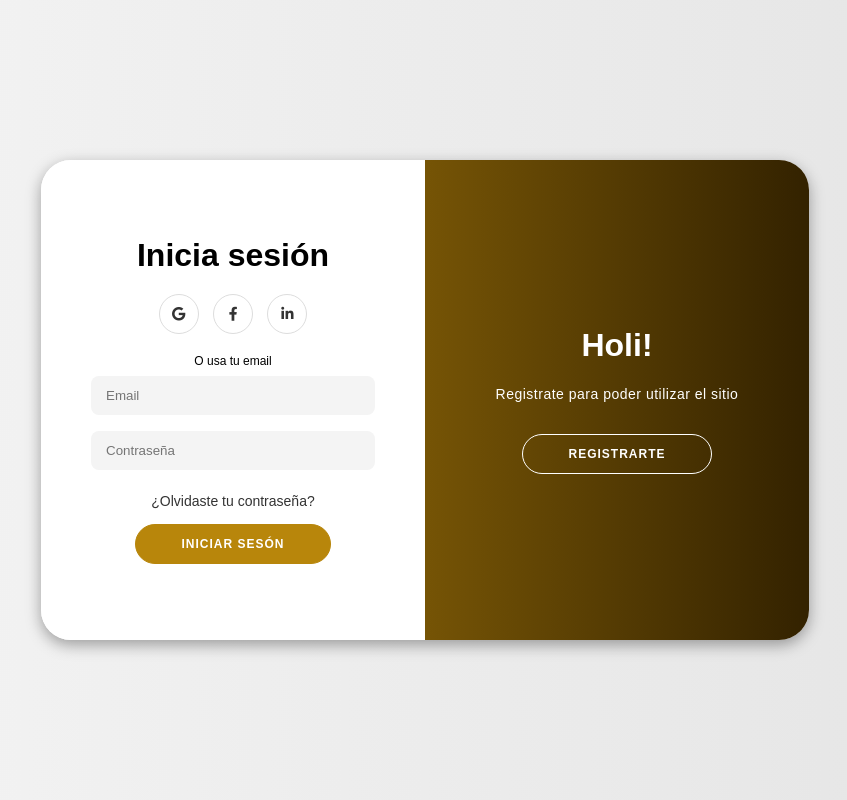
After one commit to JorgeMRs/Mark_Tec_Caffe, a PHP site: page /public/login.html in a window 1280 px wide. The commit adds this page. Shown: the whole page, without its empty margins (215-1062 px from the left). Run offline with PHP 8.4, Linux system fonts and the light colour scheme.

Commit message:
Cambios homepage, login y contacto

```diff
--- a/public/contactos.html
+++ b/public/contactos.html
@@ -23,7 +23,7 @@
             <nav>
                 <div class="menu-toggle">&#9776;</div>
                 <ul>
-                    <li><a href="index.html">Inicio</a></li>
+                    <li><a href="../index.html">Inicio</a></li>
                     <li><a href="#">Productos</a></li>
                     <li><a href="#">Ofertas</a></li>
                     <li><a href="#">Reservas</a></li>
--- a/public/local.html
+++ b/public/local.html
@@ -27,7 +27,7 @@
                 <div class="menu-toggle">&#9776;</div>
                 <nav>
                     <ul>
-                        <li><a href="index.html">Inicio</a></li>
+                        <li><a href="/index.html">Inicio</a></li>
                         <li><a href="#">Productos</a></li>
                         <li><a href="#">Ofertas</a></li>
                         <li><a href="#">Reservas</a></li>
--- /dev/null
+++ b/public/login.html
@@ -0,0 +1,59 @@
+<!DOCTYPE html>
+<html lang="en">
+<head>
+    <meta charset="UTF-8">
+    <meta name="viewport" content="width=device-width, initial-scale=1.0">
+    <link rel="stylesheet" href="https://cdnjs.cloudflare.com/ajax/libs/font-awesome/6.4.2/css/all.min.css">
+    <link rel="stylesheet" href="assets/css/login.css">
+    <title>Login</title>
+</head>
+<body>
+<div class="container" id="container">
+    <div class="form-container sign-up-container">
+        <form action="#">
+            <h1>Registrarte</h1>
+            <div class="social-container">
+                <a href="#" class="social"><i class="fab fa-google"></i></a>
+                <a href="#" class="social"><i class="fab fa-facebook-f"></i></a>
+                <a href="#" class="social"><i class="fab fa-linkedin-in"></i></a>
+            </div>
+            <span>O usa tu email para registrarte</span>
+            <input type="text" placeholder="Nombre">
+            <input type="email" placeholder="Email">
+            <input type="password" placeholder="Contraseña">
+            <button>Iniciar sesión</button>
+        </form>
+    </div>
+    <div class="form-container sign-in-container">
+        <form action="#">
+            <h1>Inicia sesión</h1>
+            <div class="social-container">
+                <a href="#" class="social"><i class="fab fa-google"></i></a>
+                <a href="#" class="social"><i class="fab fa-facebook-f"></i></a>
+                <a href="#" class="social"><i class="fab fa-linkedin-in"></i></a>
+            </div>
+            <span>O usa tu email</span>
+            <input type="email" placeholder="Email">
+            <input type="password" placeholder="Contraseña">
+            <a href="#">¿Olvidaste tu contraseña?</a>
+            <button>Iniciar sesón</button>
+        </form>
+    </div>
+    <div class="overlay-container">
+        <div class="overlay">
+            <div class="overlay-panel overlay-left">
+                <h1>Bienvenido</h1>
+                <p>Ingresa sus datos para poder utilizar el sitio</p>
+                <button class="ghost" id="signIn">Iniciar sesión</button>
+            </div>
+            <div class="overlay-panel overlay-right">
+                <h1>Holi!</h1>
+                <p>Registrate para poder utilizar el sitio</p>
+                <button class="ghost" id="signUp">Registrarte</button>
+            </div>
+        </div>
+    </div>
+</div>
+<script src="/public/assets/js/login.js"></script>
+</body>
+</html>
```
Also changed, not shown: index.html (added, +59 -0 lines), public/index.html (deleted, +0 -127 lines), public/assets/css/login.css (added), public/assets/css/style.css (added), public/assets/css/stylelocal.css (added), public/assets/css/styles.css, public/assets/img/360_F_324543250_PZe6n442krQsG3rMsmgVnyLXzBQA2UHH.jpg (added), public/assets/img/UC8A1834.jpg (added), public/assets/img/image.png (added), public/assets/img/istockphoto-1428594094-612x612.jpg (added), public/assets/img/user.png (added), public/assets/js/login.js (added), public/assets/js/nose.js (added).
